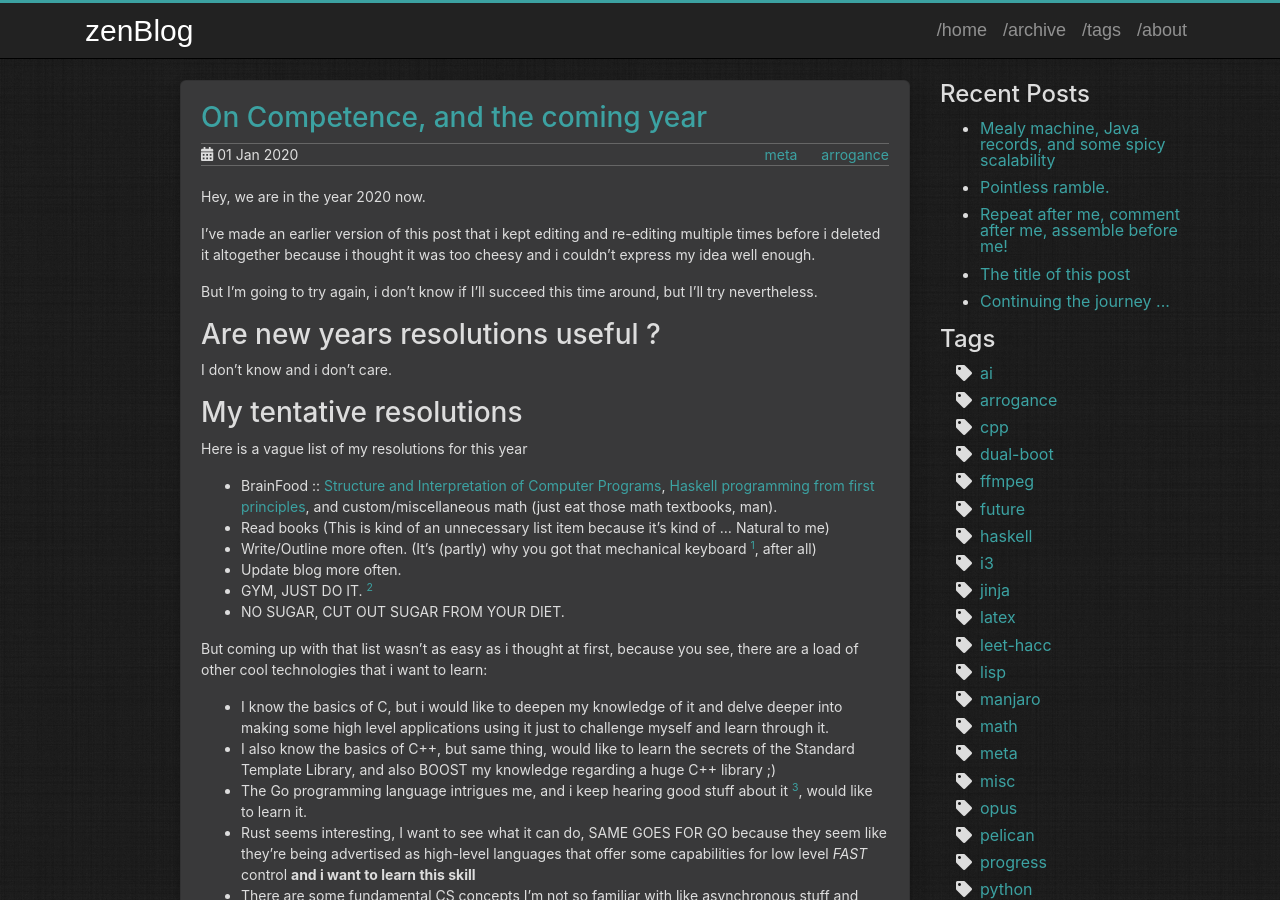
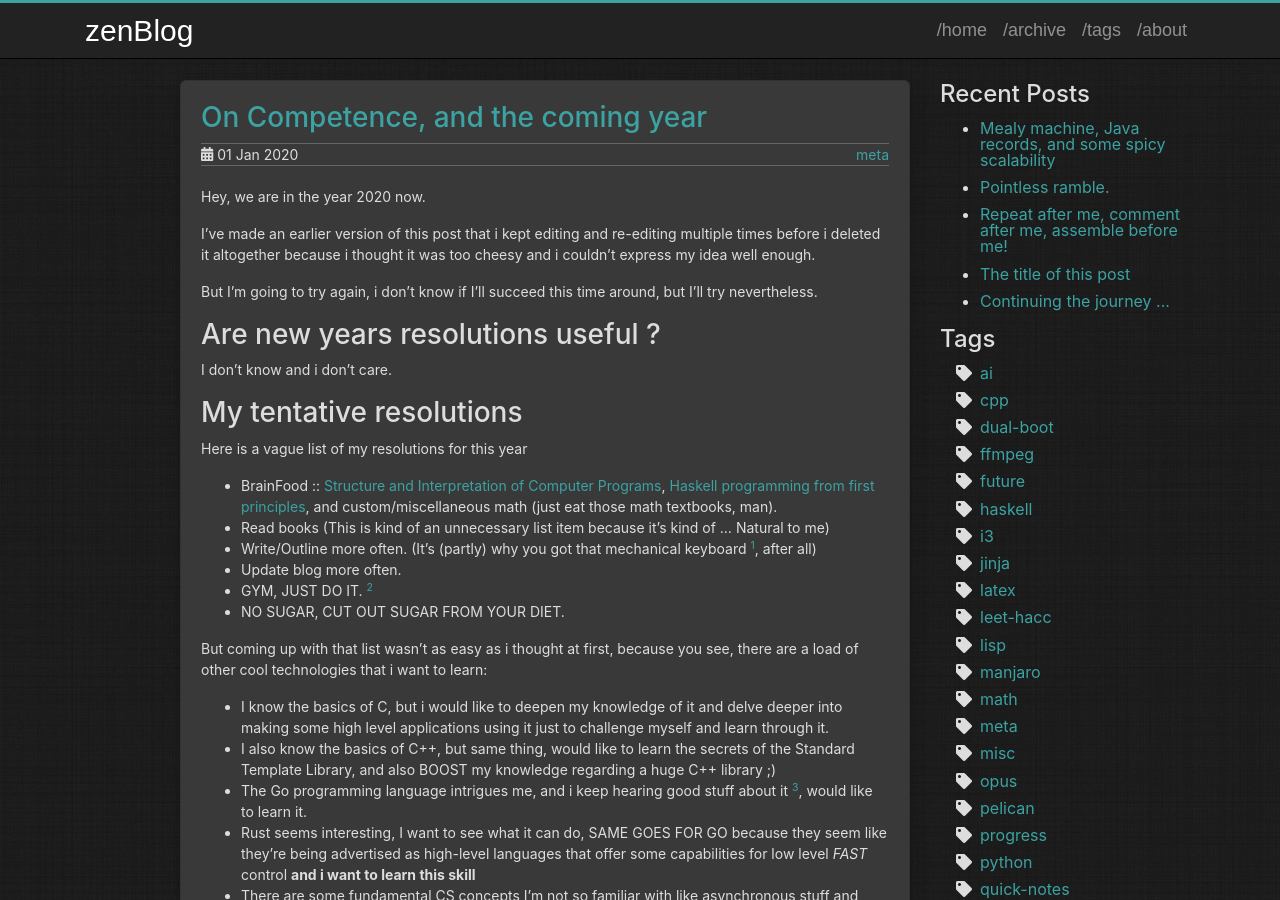
Before and after one commit to zenAndroid/zenandroid.github.io, a Jekyll site: the page built from _posts/2020-01-01-Competence-and-newYears.md, in a window 1280 px wide and 900 px high. Built offline with Jekyll 4.4.1, drawn with Linux system fonts in a browser that asks for light colours; comment, search, counter and statistics services are not loaded.

Commit message:
Small corrections

```diff
--- a/_posts/2020-01-01-Competence-and-newYears.md
+++ b/_posts/2020-01-01-Competence-and-newYears.md
@@ -1,7 +1,7 @@
 ---
 layout: post
 title: On Competence, and the coming year
-tags: meta arrogance
+tags: meta
 description: A new year ... another one ...
 ---
 
```
Also changed, not shown: tag/arrogance.md (deleted, +0 -4 lines).
